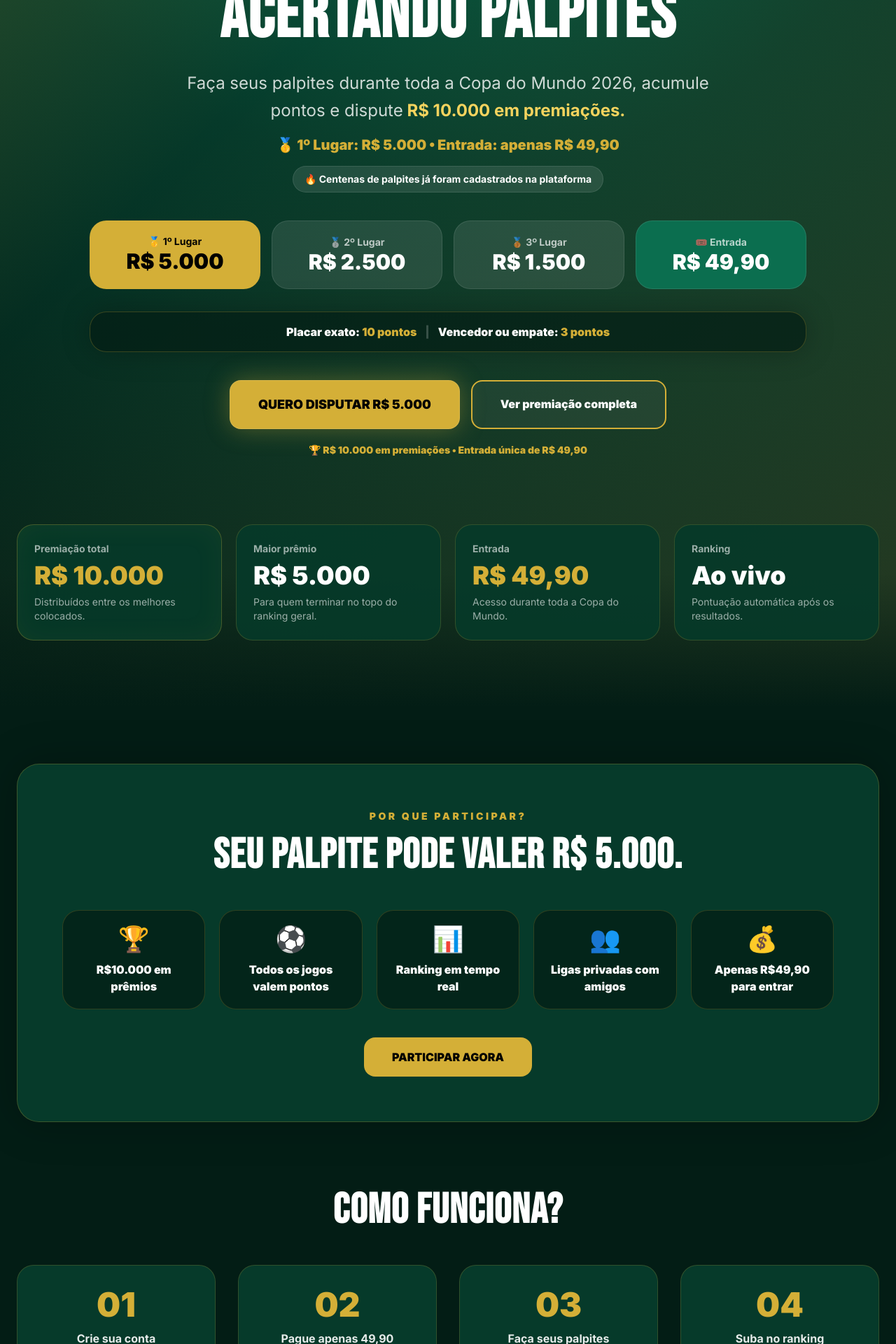
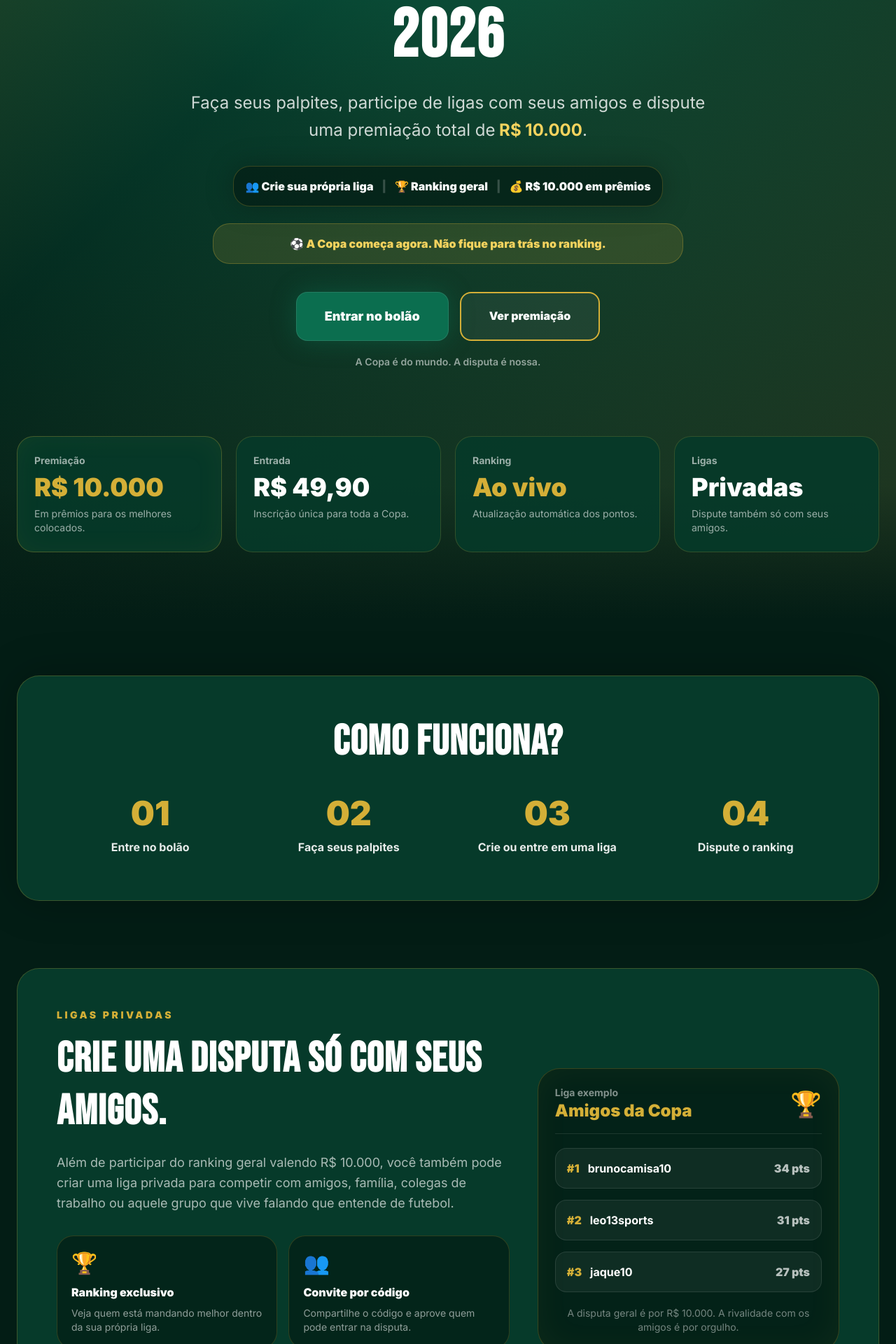
Before and after one commit to Passaportedasorte/clube-das-copas, a Next.js app: page / in a window 1280 px wide. Shown: the part 560-2480 px from the top of the page at 70% size. Built offline with nearby package versions, Linux system fonts and the light colour scheme; no server answers.

Commit message:
copy: reposicionar home como bolao da copa

```diff
--- a/app/page.tsx
+++ b/app/page.tsx
@@ -3,13 +3,13 @@ export default function Home() {
     <main className="min-h-screen bg-[#063A2A] text-white overflow-hidden">
       <section className="relative min-h-screen">
         <div className="absolute inset-0 bg-[radial-gradient(circle_at_top,#0B6E4F_0%,#063A2A_45%,#031D15_100%)]" />
-        <div className="absolute inset-0 bg-[linear-gradient(135deg,rgba(212,175,55,0.22)_0%,transparent_35%,rgba(244,211,94,0.14)_100%)]" />
-        <div className="absolute top-10 left-1/2 h-72 w-72 -translate-x-1/2 rounded-full bg-[#D4AF37]/25 blur-3xl" />
+        <div className="absolute inset-0 bg-[linear-gradient(135deg,rgba(212,175,55,0.18)_0%,transparent_35%,rgba(244,211,94,0.12)_100%)]" />
+        <div className="absolute top-10 left-1/2 h-72 w-72 -translate-x-1/2 rounded-full bg-[#D4AF37]/20 blur-3xl" />
         <div className="absolute bottom-0 left-0 right-0 h-48 bg-gradient-to-t from-[#031D15] to-transparent" />
 
-        <div className="relative max-w-7xl mx-auto px-5 md:px-6 py-14 md:py-24">
+        <div className="relative max-w-7xl mx-auto px-5 md:px-6 py-16 md:py-24">
           <div className="text-center max-w-5xl mx-auto">
-            <div className="mx-auto mb-6 flex h-24 w-24 items-center justify-center rounded-full border border-[#D4AF37]/40 bg-[#063A2A]/80 shadow-[0_0_60px_rgba(212,175,55,0.25)]">
+            <div className="mx-auto mb-8 flex h-28 w-28 items-center justify-center rounded-full border border-[#D4AF37]/40 bg-[#063A2A]/80 shadow-[0_0_60px_rgba(212,175,55,0.25)]">
               <div className="text-center">
                 <div className="text-5xl">🏆</div>
                 <div className="mt-1 text-[10px] font-black tracking-[0.25em] text-[#D4AF37]">
@@ -19,123 +19,112 @@ export default function Home() {
             </div>
 
             <span className="inline-flex items-center gap-2 bg-white/10 text-[#F4D35E] border border-[#D4AF37]/30 px-5 py-2 rounded-full font-black text-sm">
-              🏆 Campeonato de Palpites da Copa do Mundo 2026
+              🏆 O maior bolão online da Copa do Mundo 2026
             </span>
 
-            <h1 className="mt-7 text-5xl md:text-8xl font-black leading-[0.95] tracking-tight">
-              GANHE
-              <span className="block text-[#D4AF37]">R$ 5.000</span>
-              ACERTANDO PALPITES
+            <h1 className="mt-8 text-5xl md:text-8xl font-black leading-[0.95] tracking-tight">
+              O BOLÃO DA
+              <span className="block text-[#D4AF37]">
+                COPA DO MUNDO
+              </span>
+              <span className="block">2026</span>
             </h1>
 
             <p className="max-w-3xl mx-auto mt-7 text-lg md:text-2xl text-white/80 leading-relaxed">
-              Faça seus palpites durante toda a Copa do Mundo 2026, acumule
-              pontos e dispute
-              <strong className="text-[#F4D35E]">
-                {" "}
-                R$ 10.000 em premiações.
-              </strong>
+              Faça seus palpites, participe de ligas com seus amigos e dispute
+              uma premiação total de
+              <strong className="text-[#F4D35E]"> R$ 10.000</strong>.
             </p>
 
-            <p className="mt-4 text-lg md:text-xl font-black text-[#D4AF37]">
-              🥇 1º Lugar: R$ 5.000 • Entrada: apenas R$ 49,90
-            </p>
-<div className="mt-4 inline-flex items-center gap-2 bg-white/10 border border-white/10 px-4 py-2 rounded-full text-sm font-bold">
-  🔥 Centenas de palpites já foram cadastrados na plataforma
-</div>
-            <div className="grid grid-cols-2 md:grid-cols-4 gap-4 mt-10">
-              <div className="bg-[#D4AF37] text-black rounded-3xl p-5">
-                <p className="text-sm font-bold">🥇 1º Lugar</p>
-                <p className="text-3xl font-black">R$ 5.000</p>
+            <div className="mt-8 inline-flex flex-col md:flex-row items-center justify-center gap-3 bg-[#031D15]/70 border border-[#D4AF37]/25 rounded-3xl p-4 shadow-[0_0_40px_rgba(0,0,0,0.25)]">
+              <div className="font-black text-white">
+                👥 Crie sua própria liga
               </div>
 
-              <div className="bg-white/10 border border-white/10 rounded-3xl p-5">
-                <p className="text-sm font-bold text-white/70">🥈 2º Lugar</p>
-                <p className="text-3xl font-black">R$ 2.500</p>
+              <div className="hidden md:block text-white/20 font-black">|</div>
+
+              <div className="font-black text-white">
+                🏆 Ranking geral
               </div>
 
-              <div className="bg-white/10 border border-white/10 rounded-3xl p-5">
-                <p className="text-sm font-bold text-white/70">🥉 3º Lugar</p>
-                <p className="text-3xl font-black">R$ 1.500</p>
-              </div>
+              <div className="hidden md:block text-white/20 font-black">|</div>
 
-              <div className="bg-[#0B6E4F] border border-white/10 rounded-3xl p-5">
-                <p className="text-sm font-bold text-white/70">🎟️ Entrada</p>
-                <p className="text-3xl font-black">R$ 49,90</p>
+              <div className="font-black text-white">
+                💰 R$ 10.000 em prêmios
               </div>
             </div>
 
-            <div className="mt-8 rounded-3xl bg-[#031D15]/70 border border-[#D4AF37]/25 p-4 shadow-[0_0_40px_rgba(0,0,0,0.25)]">
-              <div className="flex flex-col md:flex-row items-center justify-center gap-3">
-                <div className="font-black text-white">
-                  Placar exato:{" "}
-                  <span className="text-[#D4AF37]">10 pontos</span>
-                </div>
-
-                <div className="hidden md:block text-white/20 font-black">|</div>
-
-                <div className="font-black text-white">
-                  Vencedor ou empate:{" "}
-                  <span className="text-[#D4AF37]">3 pontos</span>
-                </div>
-              </div>
+            <div className="mt-6 bg-[#D4AF37]/15 border border-[#D4AF37]/30 rounded-3xl p-4 max-w-2xl mx-auto">
+              <p className="font-black text-[#F4D35E]">
+                ⚽ A Copa começa agora. Não fique para trás no ranking.
+              </p>
             </div>
 
             <div className="flex flex-col md:flex-row justify-center gap-4 mt-10">
               <a
                 href="/cadastro"
-                className="bg-[#D4AF37] hover:bg-[#F4D35E] transition text-black px-10 py-5 rounded-2xl font-black text-lg shadow-[0_0_35px_rgba(212,175,55,0.35)] border border-white/10"
+                className="bg-[#0B6E4F] hover:bg-[#0D8A63] transition text-white px-10 py-5 rounded-2xl font-black text-lg shadow-[0_0_35px_rgba(11,110,79,0.45)] border border-white/10"
               >
-                QUERO DISPUTAR R$ 5.000
+                Entrar no bolão
               </a>
 
               <a
                 href="/premiacao"
                 className="border-2 border-[#D4AF37] text-white px-10 py-5 rounded-2xl font-black bg-white/5 hover:bg-white/10 transition"
               >
-                Ver premiação completa
+                Ver premiação
               </a>
             </div>
 
-           <p className="mt-5 text-sm text-[#D4AF37] font-black">
-  🏆 R$ 10.000 em premiações • Entrada única de R$ 49,90
-</p>
+            <p className="mt-5 text-sm text-white/55 font-semibold">
+              A Copa é do mundo. A disputa é nossa.
+            </p>
           </div>
 
           <div className="grid md:grid-cols-4 gap-5 mt-16 md:mt-24">
             <div className="bg-[#063A2A]/90 border border-[#D4AF37]/30 rounded-3xl p-6 shadow-[inset_0_0_40px_rgba(212,175,55,0.06)]">
-              <p className="text-sm text-white/60 font-bold">Premiação total</p>
+              <p className="text-sm text-white/60 font-bold">Premiação</p>
+
               <p className="text-4xl font-black mt-2 text-[#D4AF37]">
                 R$ 10.000
               </p>
+
               <p className="text-white/60 text-sm mt-2">
-                Distribuídos entre os melhores colocados.
-              </p>
-            </div>
-
-            <div className="bg-[#063A2A]/90 border border-[#D4AF37]/20 rounded-3xl p-6">
-              <p className="text-sm text-white/60 font-bold">Maior prêmio</p>
-              <p className="text-4xl font-black mt-2 text-white">R$ 5.000</p>
-              <p className="text-white/60 text-sm mt-2">
-                Para quem terminar no topo do ranking geral.
+                Em prêmios para os melhores colocados.
               </p>
             </div>
 
             <div className="bg-[#063A2A]/90 border border-[#D4AF37]/20 rounded-3xl p-6">
               <p className="text-sm text-white/60 font-bold">Entrada</p>
-              <p className="text-4xl font-black text-[#D4AF37] mt-2">
-                R$ 49,90
-              </p>
+
+              <p className="text-4xl font-black mt-2 text-white">R$ 49,90</p>
+
               <p className="text-white/60 text-sm mt-2">
-                Acesso durante toda a Copa do Mundo.
+                Inscrição única para toda a Copa.
               </p>
             </div>
 
             <div className="bg-[#063A2A]/90 border border-[#D4AF37]/20 rounded-3xl p-6">
               <p className="text-sm text-white/60 font-bold">Ranking</p>
-              <p className="text-4xl font-black text-white mt-2">Ao vivo</p>
+
+              <p className="text-4xl font-black text-[#D4AF37] mt-2">
+                Ao vivo
+              </p>
+
               <p className="text-white/60 text-sm mt-2">
-                Pontuação automática após os resultados.
+                Atualização automática dos pontos.
+              </p>
+            </div>
+
+            <div className="bg-[#063A2A]/90 border border-[#D4AF37]/20 rounded-3xl p-6">
+              <p className="text-sm text-white/60 font-bold">Ligas</p>
+
+              <p className="text-4xl font-black text-white mt-2">
+                Privadas
+              </p>
+
+              <p className="text-white/60 text-sm mt-2">
+                Dispute também só com seus amigos.
               </p>
             </div>
           </div>
@@ -145,65 +134,124 @@ export default function Home() {
       <section className="bg-[#031D15] px-5 md:px-6 py-20">
         <div className="max-w-7xl mx-auto">
           <div className="bg-[#063A2A] border border-[#D4AF37]/25 rounded-[2rem] p-8 md:p-16 text-white shadow-[0_0_60px_rgba(0,0,0,0.25)]">
-            <p className="text-center text-[#D4AF37] font-black tracking-[0.25em] text-sm">
-              POR QUE PARTICIPAR?
-            </p>
-
-            <h2 className="mt-4 text-4xl md:text-6xl font-black text-center">
-              Seu palpite pode valer R$ 5.000.
-            </h2>
-
-            <div className="grid md:grid-cols-5 gap-5 mt-12">
-              {[
-                ["🏆", "R$10.000 em prêmios"],
-                ["⚽", "Todos os jogos valem pontos"],
-                ["📊", "Ranking em tempo real"],
-                ["👥", "Ligas privadas com amigos"],
-                ["💰", "Apenas R$49,90 para entrar"],
-              ].map((item) => (
-                <div
-                  key={item[1]}
-                  className="bg-[#031D15]/70 border border-[#D4AF37]/20 rounded-3xl p-5 text-center"
-                >
-                  <p className="text-4xl">{item[0]}</p>
-                  <p className="font-black mt-3">{item[1]}</p>
-                </div>
-              ))}
-            </div>
-
-            <div className="text-center mt-10">
-              <a
-                href="/cadastro"
-                className="inline-block bg-[#D4AF37] hover:bg-[#F4D35E] transition text-black px-10 py-4 rounded-2xl font-black"
-              >
-                PARTICIPAR AGORA
-              </a>
-            </div>
-          </div>
-
-          <div className="mt-20 md:mt-24">
             <h2 className="text-4xl md:text-6xl font-black text-center">
               Como funciona?
             </h2>
 
             <div className="grid md:grid-cols-4 gap-8 mt-12">
               {[
-                ["01", "Crie sua conta"],
-                ["02", "Pague apenas 49,90"],
-                ["03", "Faça seus palpites"],
-                ["04", "Suba no ranking"],
+                ["01", "Entre no bolão"],
+                ["02", "Faça seus palpites"],
+                ["03", "Crie ou entre em uma liga"],
+                ["04", "Dispute o ranking"],
               ].map((item) => (
-                <div
-                  key={item[0]}
-                  className="bg-[#063A2A] border border-[#D4AF37]/20 rounded-3xl p-8 text-center"
-                >
+                <div key={item[0]} className="text-center">
                   <div className="text-5xl font-black text-[#D4AF37]">
                     {item[0]}
                   </div>
 
-                  <p className="mt-3 font-bold text-white/90">{item[1]}</p>
+                  <p className="mt-3 font-bold text-white/90">
+                    {item[1]}
+                  </p>
                 </div>
               ))}
+            </div>
+          </div>
+
+          <div className="mt-20 md:mt-24 bg-[#063A2A] border border-[#D4AF37]/25 rounded-[2rem] p-8 md:p-14">
+            <div className="grid md:grid-cols-[1.2fr_0.8fr] gap-10 items-center">
+              <div>
+                <p className="text-[#D4AF37] font-black tracking-[0.25em] text-sm">
+                  LIGAS PRIVADAS
+                </p>
+
+                <h2 className="mt-4 text-4xl md:text-6xl font-black leading-tight">
+                  Crie uma disputa só com seus amigos.
+                </h2>
+
+                <p className="text-white/65 mt-5 text-lg leading-relaxed">
+                  Além de participar do ranking geral valendo R$ 10.000, você
+                  também pode criar uma liga privada para competir com amigos,
+                  família, colegas de trabalho ou aquele grupo que vive falando
+                  que entende de futebol.
+                </p>
+
+                <div className="grid md:grid-cols-2 gap-4 mt-8">
+                  <div className="bg-[#031D15]/70 border border-[#D4AF37]/20 rounded-3xl p-5">
+                    <p className="text-3xl">🏆</p>
+                    <p className="font-black mt-3">
+                      Ranking exclusivo
+                    </p>
+                    <p className="text-white/55 text-sm mt-2">
+                      Veja quem está mandando melhor dentro da sua própria liga.
+                    </p>
+                  </div>
+
+                  <div className="bg-[#031D15]/70 border border-[#D4AF37]/20 rounded-3xl p-5">
+                    <p className="text-3xl">👥</p>
+                    <p className="font-black mt-3">
+                      Convite por código
+                    </p>
+                    <p className="text-white/55 text-sm mt-2">
+                      Compartilhe o código e aprove quem pode entrar na disputa.
+                    </p>
+                  </div>
+                </div>
+
+                <a
+                  href="/ligas"
+                  className="inline-block mt-8 bg-[#0B6E4F] hover:bg-[#0D8A63] transition text-white px-10 py-4 rounded-2xl font-black border border-white/10"
+                >
+                  Criar minha liga
+                </a>
+              </div>
+
+              <div className="bg-[#031D15]/80 border border-[#D4AF37]/25 rounded-[2rem] p-6 shadow-[inset_0_0_50px_rgba(212,175,55,0.06)]">
+                <div className="flex items-center justify-between border-b border-white/10 pb-4">
+                  <div>
+                    <p className="text-sm text-white/50 font-bold">
+                      Liga exemplo
+                    </p>
+                    <p className="font-black text-2xl text-[#D4AF37]">
+                      Amigos da Copa
+                    </p>
+                  </div>
+
+                  <span className="text-4xl">🏆</span>
+                </div>
+
+                <div className="mt-5 space-y-4">
+                  {[
+                    ["#1", "brunocamisa10", "34 pts"],
+                    ["#2", "leo13sports", "31 pts"],
+                    ["#3", "jaque10", "27 pts"],
+                  ].map((item) => (
+                    <div
+                      key={item[0]}
+                      className="flex items-center justify-between bg-white/5 border border-white/10 rounded-2xl p-4"
+                    >
+                      <div className="flex items-center gap-3">
+                        <span className="font-black text-[#D4AF37]">
+                          {item[0]}
+                        </span>
+
+                        <span className="font-bold">
+                          {item[1]}
+                        </span>
+                      </div>
+
+                      <span className="font-black text-white/70">
+                        {item[2]}
+                      </span>
+                    </div>
+                  ))}
+                </div>
+
+                <p className="text-white/45 text-sm mt-5 text-center">
+                  A disputa geral é por R$ 10.000. A rivalidade com os amigos é
+                  por orgulho.
+                </p>
+              </div>
             </div>
           </div>
 
@@ -231,95 +279,6 @@ export default function Home() {
             </div>
           </div>
 
-          <div className="mt-20 md:mt-24 bg-[#063A2A] border border-[#D4AF37]/25 rounded-[2rem] p-8 md:p-14">
-            <div className="grid md:grid-cols-[1.2fr_0.8fr] gap-10 items-center">
-              <div>
-                <p className="text-[#D4AF37] font-black tracking-[0.25em] text-sm">
-                  LIGAS PRIVADAS
-                </p>
-
-                <h2 className="mt-4 text-4xl md:text-6xl font-black leading-tight">
-                  Crie uma disputa só com seus amigos.
-                </h2>
-
-                <p className="text-white/65 mt-5 text-lg leading-relaxed">
-                  Além de participar do Ranking Geral do Clube das Copas, você
-                  também pode criar uma liga privada para competir com amigos,
-                  família, colegas de trabalho ou aquele grupo que vive falando
-                  que entende de futebol.
-                </p>
-
-                <div className="grid md:grid-cols-2 gap-4 mt-8">
-                  <div className="bg-[#031D15]/70 border border-[#D4AF37]/20 rounded-3xl p-5">
-                    <p className="text-3xl">🏆</p>
-                    <p className="font-black mt-3">Ranking exclusivo</p>
-                    <p className="text-white/55 text-sm mt-2">
-                      Veja quem está mandando melhor dentro da sua própria liga.
-                    </p>
-                  </div>
-
-                  <div className="bg-[#031D15]/70 border border-[#D4AF37]/20 rounded-3xl p-5">
-                    <p className="text-3xl">👥</p>
-                    <p className="font-black mt-3">Convite por código</p>
-                    <p className="text-white/55 text-sm mt-2">
-                      Compartilhe o código e aprove quem pode entrar na disputa.
-                    </p>
-                  </div>
-                </div>
-
-                <a
-                  href="/cadastro"
-                  className="inline-block mt-8 bg-[#0B6E4F] hover:bg-[#0D8A63] transition text-white px-10 py-4 rounded-2xl font-black border border-white/10"
-                >
-                  Criar minha liga
-                </a>
-              </div>
-
-              <div className="bg-[#031D15]/80 border border-[#D4AF37]/25 rounded-[2rem] p-6 shadow-[inset_0_0_50px_rgba(212,175,55,0.06)]">
-                <div className="flex items-center justify-between border-b border-white/10 pb-4">
-                  <div>
-                    <p className="text-sm text-white/50 font-bold">
-                      Liga exemplo
-                    </p>
-                    <p className="font-black text-2xl text-[#D4AF37]">
-                      Amigos da Copa
-                    </p>
-                  </div>
-
-                  <span className="text-4xl">🏆</span>
-                </div>
-
-                <div className="mt-5 space-y-4">
-                  {[
-                    ["#1", "Neymar", "34 pts"],
-                    ["#2", "ViniJr", "31 pts"],
-                    ["#3", "Brasil2026", "27 pts"],
-                  ].map((item) => (
-                    <div
-                      key={item[0]}
-                      className="flex items-center justify-between bg-white/5 border border-white/10 rounded-2xl p-4"
-                    >
-                      <div className="flex items-center gap-3">
-                        <span className="font-black text-[#D4AF37]">
-                          {item[0]}
-                        </span>
-
-                        <span className="font-bold">{item[1]}</span>
-                      </div>
-
-                      <span className="font-black text-white/70">{item[2]}</span>
-                    </div>
-                  ))}
-                </div>
-
-                <p className="text-white/45 text-sm mt-5 text-center">
-                  A disputa geral é por R$ 10.000. A rivalidade com os amigos é
-                  por orgulho.
-                </p>
-              </div>
-            </div>
-          </div>
-
           <div className="mt-20 md:mt-24">
             <h2 className="text-4xl md:text-6xl font-black text-center">
               O que está incluso?
@@ -328,9 +287,9 @@ export default function Home() {
             <div className="grid md:grid-cols-2 gap-6 mt-12">
               <div className="bg-[#063A2A] border border-[#D4AF37]/25 rounded-3xl p-8">
                 <ul className="space-y-5 font-medium text-white/85">
-                  <li>✅ Área exclusiva para membros</li>
+                  <li>✅ Entrada no bolão da Copa</li>
                   <li>✅ Sistema de palpites da Copa do Mundo</li>
-                  <li>✅ Ranking atualizado em tempo real</li>
+                  <li>✅ Ranking geral atualizado em tempo real</li>
                   <li>✅ Histórico dos seus palpites</li>
                 </ul>
               </div>
@@ -339,7 +298,7 @@ export default function Home() {
                 <ul className="space-y-5 font-medium text-white/85">
                   <li>✅ Disputa de R$ 10.000 em premiação</li>
                   <li>✅ Palpites da fase de grupos até a final</li>
-                  <li>✅ Pontuação automática após os resultados</li>
+                  <li>✅ Ligas privadas com amigos</li>
                   <li>✅ Critérios de desempate transparentes</li>
                 </ul>
               </div>
@@ -352,19 +311,19 @@ export default function Home() {
             </p>
 
             <h2 className="mt-4 text-4xl md:text-6xl font-black">
-              Mostre que você entende de Copa.
+              Bora ver quem entende de Copa?
             </h2>
 
             <p className="text-white/65 mt-4 max-w-2xl mx-auto">
-              Entre na competição, acompanhe sua posição no ranking e dispute
-              R$10.000 em premiações.
+              Entre no bolão, faça seus palpites, crie sua liga e dispute o
+              ranking durante toda a Copa do Mundo.
             </p>
 
             <a
               href="/cadastro"
-              className="inline-block mt-8 bg-[#D4AF37] hover:bg-[#F4D35E] transition text-black px-10 py-4 rounded-2xl font-black border border-white/10"
+              className="inline-block mt-8 bg-[#0B6E4F] hover:bg-[#0D8A63] transition text-white px-10 py-4 rounded-2xl font-black border border-white/10"
             >
-              QUERO DISPUTAR R$ 5.000
+              Entrar no bolão agora
             </a>
           </div>
         </div>
```
